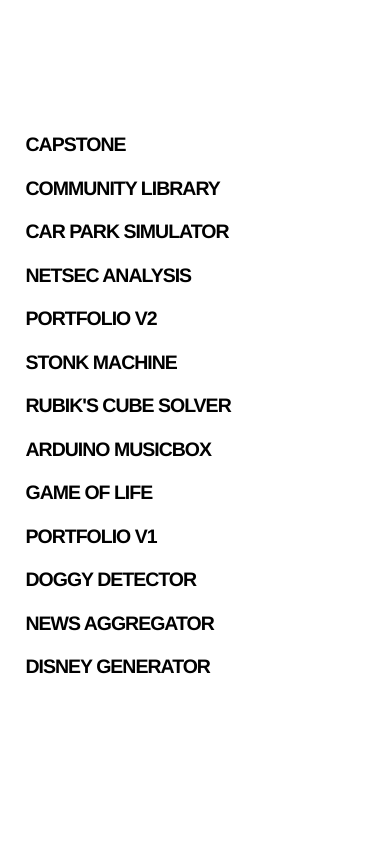
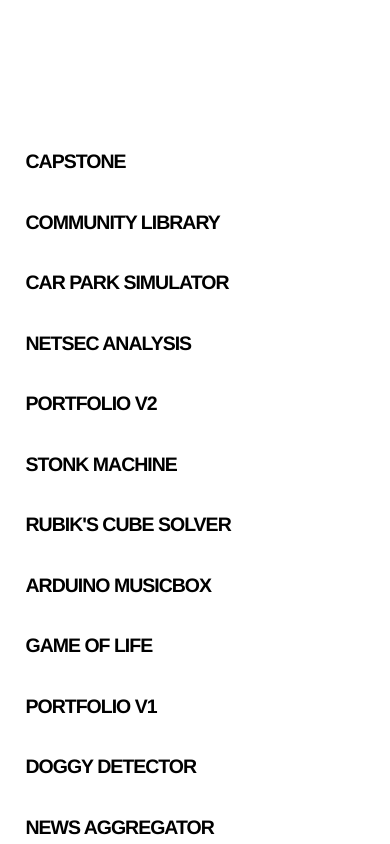
Before and after one commit to jjawny/jjawny.github.io, a React (Create React App) app: page / in a window 390 px wide. Shown: the part 1400-2244 px from the top of the page. Built offline with nearby package versions, Linux system fonts and the light colour scheme; a web font is replaced by a local one.

Commit message:
even more accessible buttons

```diff
--- a/src/Projects/Projects.css
+++ b/src/Projects/Projects.css
@@ -41,8 +41,8 @@
 }
 
 .both-sides button:hover {
-transform: scale(1.05);
-transition: transform .5s;
+  transform: scale(1.05);
+  transition: transform .5s;
 }
 
 /* ===LEFT SIDE=== + right side's back button */
@@ -50,7 +50,7 @@ transition: transform .5s;
 
 
 @media (max-width: 900px) {
-  .left-side button { margin: 22px 0px 22px 0px; } /* more space between buttons on left-side for better accessability */
+  .left-side button { margin: 10vw 0 10vw 0; } /* more space between buttons on left-side for better accessability */
 }
 
 /* ===RIGHT SIDE=== */
```
